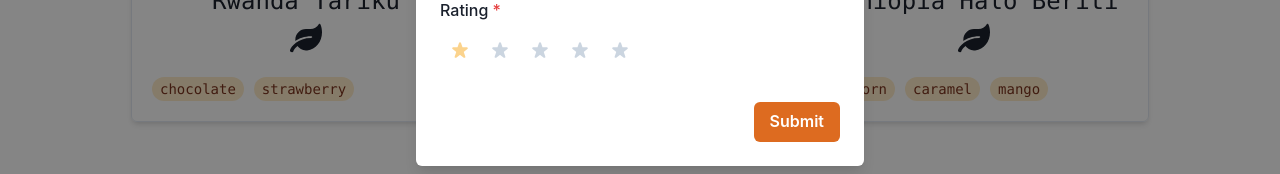
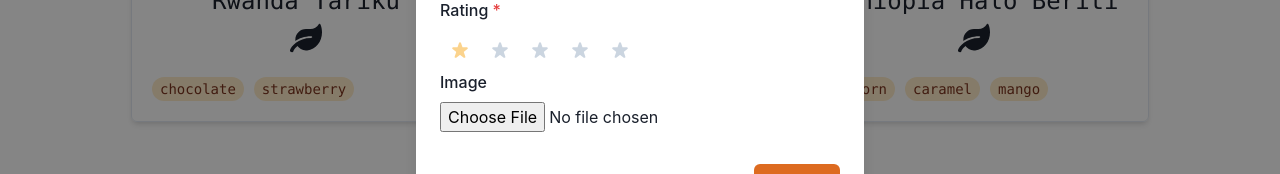
Before and after one commit to mdanko/coffee-bible, a React (Create React App) app: page / in a window 1280 px wide. Both pictures are taken after a click on the button 1172 px from the left and 50 px from the top of the page. Shown: the part 492-666 px from the top of the page. Built offline with nearby package versions, Linux system fonts and the light colour scheme.

Commit message:
feat: Add image

```diff
--- a/src/AddForm.js
+++ b/src/AddForm.js
@@ -43,6 +43,7 @@ const AddForm = ({ closeDialog }) => {
         process: '',
         flavourNotes: [],
         rating: 0,
+        image: '',
       }}
       onSubmit={async (values, actions) => {
         await new Promise(resolve => setTimeout(resolve, 500));
@@ -189,6 +190,24 @@ const AddForm = ({ closeDialog }) => {
               </FormControl>
             )}
           </Field>
+          <Field key="image" name="image">
+            {() => (
+              <FormControl>
+                <FormLabel htmlFor="image">Image</FormLabel>
+                <input
+                  type="file"
+                  accept="image/*"
+                  capture="environment"
+                  onChange={e =>
+                    props.setFieldValue(
+                      'image',
+                      URL.createObjectURL(e.target.files[0])
+                    )
+                  }
+                />
+              </FormControl>
+            )}
+          </Field>
           <Button
             mt={8}
             mb={4}
```
